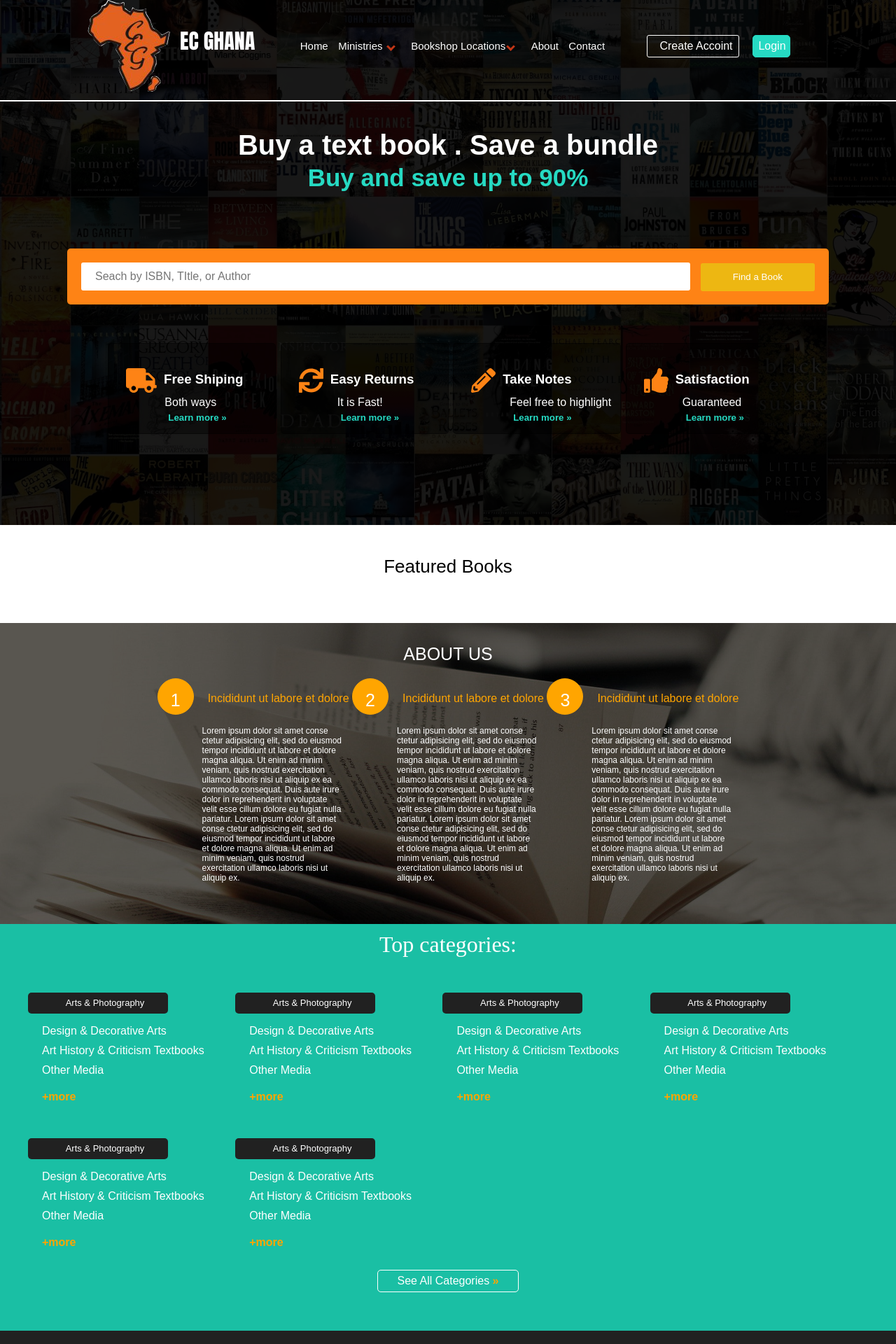
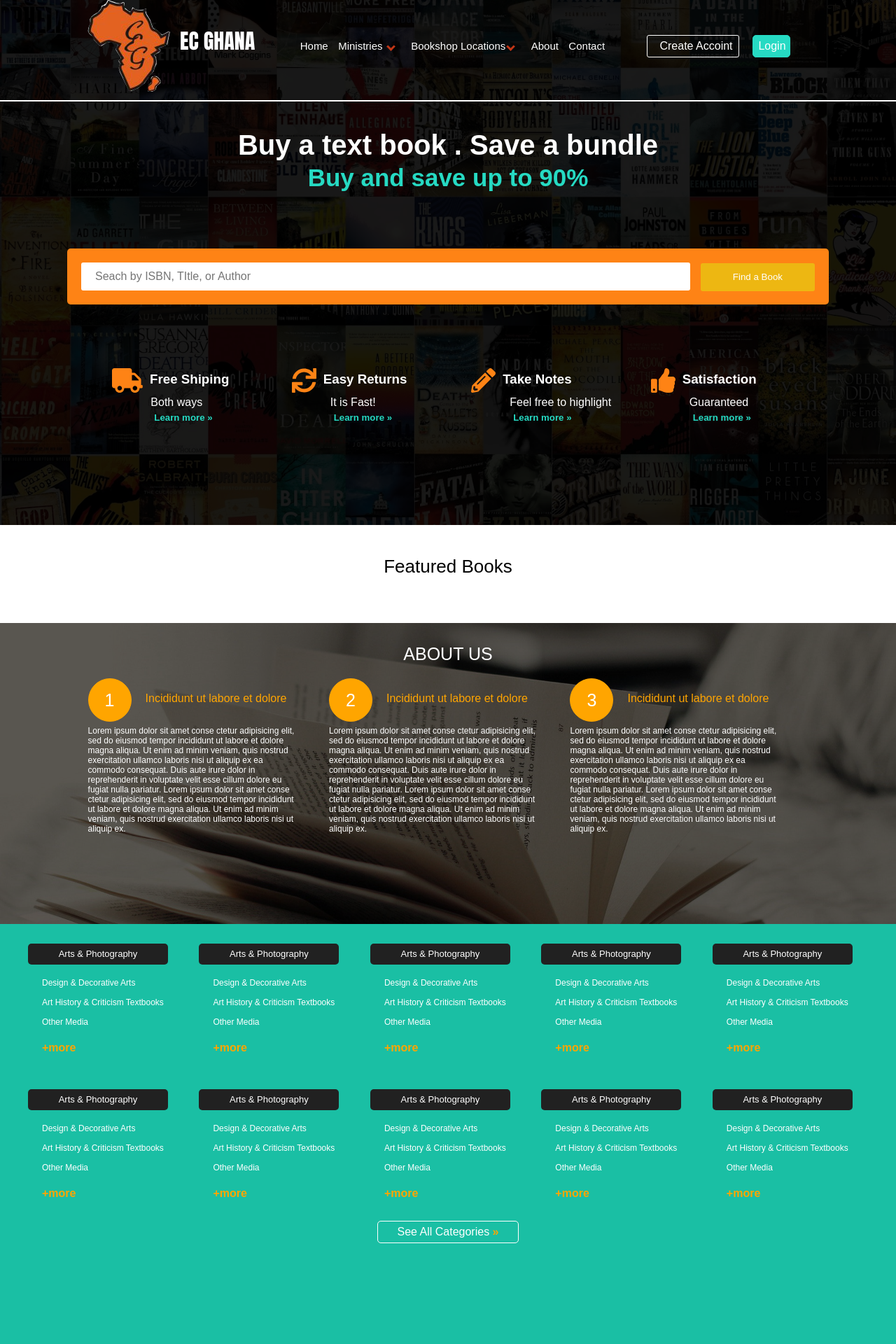
Before and after one commit to heyOnuoha/propasal-work, a PHP site: page / in a window 1280 px wide. Shown: the top 1920 px of the page at 70% size. Run offline with PHP 8.4, Linux system fonts and the light colour scheme; data that the repository does not hold is empty; some libraries are stand-ins or nearby versions.

Commit message:
Isaac changes

```diff
--- a/css/indexstyle.css
+++ b/css/indexstyle.css
@@ -123,12 +123,12 @@ animation: 3s ease-out 0s 1 slideInFromLeft;
   text-align:left;
 }
 .line{
-  background-color: rgba(0, 0, 0, 0.4);
+  background-color: rgba(0, 0, 0, 0);
   display: inline-block;
   height: 130px;
-  width: 240px;
+  width: 250px;
   color: white;
-  border:1px solid rgba(0, 0, 0, 0.4);
+  border:1px solid rgba(0, 0, 0, 0);
   padding-left: 80px;
   padding-top: 30px;
   box-sizing: border-box;
@@ -195,7 +195,7 @@ margin-bottom: 60px;
   display:inline-table;
   font-family: sans-serif;
   color: blue;
-  font-size: 10px;
+  font-size: 15px;
 }
 dl{
 
@@ -246,11 +246,12 @@ dl{
 margin-bottom: 20px;
  padding-top: 10px;
 text-align: left;
-margin}
+margin-right:30px;
+}
 .numbers
 {
-  height: 10px;
-  width: 50px;
+  height: 20px;
+  width: 60px;
   line-height: 0px;
   color: white;
   background-color: orange;
@@ -259,6 +260,8 @@ margin}
   vertical-align: middle;
   display: inline-block;
   border-radius: 100%;
+  text-align:center;
+  font-size:9px;
 
 
 }
@@ -286,6 +289,7 @@ margin}
 .cate  a{
   text-decoration: none;
   color: white;
+  font-size:12px;
 }
 .cate a:hover{
   color: orange;
@@ -366,13 +370,15 @@ color: white;
   color: white;
   width:200px;
   background-color: #212121;
-  padding-left: 20px;
   border-radius: 5px;
   float: left;
+  text-align:center;
+  font-size:16px;
 }
 #title2:hover{
-  background-color: orange
+  background-color: orange;
 }
+
 #title5{
   height: 200px;
   width: 300px;
@@ -396,7 +402,7 @@ color: white;
 }
 #aboutimage
 {
-  height: 400px;
+  height: 450px;
   width: 100%;
   position: absolute;
   -webkit-filter: brightness(35%);
@@ -569,7 +575,10 @@ text-transform: lowercase;
  overflow: hidden;
  box-sizing: border-box;
 }
-
+#bookimages{
+	height:200px;
+	width:130px;
+}
 @media only screen and (max-width:1280px){
   .container{text-align:none;}
   .wrapper{margin-left:20px;}
@@ -582,6 +591,9 @@ text-transform: lowercase;
     display: inline-block;
     text-align: left;
 
+  }
+  .categories{
+	  height:900px;
   }
   .right{
     margin-left: -10px;
@@ -603,7 +615,7 @@ text-transform: lowercase;
     text-align: center;
   }
   #para5{
-    width: 200px;
+    width: 300px;
     text-align: left;
     font-size: 12px;
     margin-top: 0px;
--- a/index.html
+++ b/index.html
@@ -6,7 +6,7 @@
     <script defer src="https://use.fontawesome.com/releases/v5.0.8/js/solid.js" integrity="sha384-+Ga2s7YBbhOD6nie0DzrZpJes+b2K1xkpKxTFFcx59QmVPaSA8c7pycsNaFwUK6l" crossorigin="anonymous"></script>
     <script defer src="https://use.fontawesome.com/releases/v5.0.8/js/fontawesome.js" integrity="sha384-7ox8Q2yzO/uWircfojVuCQOZl+ZZBg2D2J5nkpLqzH1HY0C1dHlTKIbpRz/LG23c" crossorigin="anonymous"></script>
     <link rel="stylesheet" href="https://cdnjs.cloudflare.com/ajax/libs/font-awesome/4.7.0/css/font-awesome.min.css">
-    <link rel="stylesheet" type="text/css" href="./indexstyle.css">
+    <link rel="stylesheet" type="text/css" href="./css/indexstyle.css">
     <link rel="icon" type="image/png" href="image/ecghanalogo.png" >
 <script src="https://ajax.googleapis.com/ajax/libs/jquery/3.3.1/jquery.min.js"></script>
  <script type="text/javascript" src="myjs/js.js"> </script>
--- a/index.php
+++ b/index.php
@@ -1,3 +1,4 @@
+<?php include './app/db.php'; ?>
 <!DOCTYPE html>
 <html>
   <head>
@@ -136,7 +137,7 @@
     </div >
     <div class="books">
           <?php
-          include './app/db.php';
+
           $sql = "SELECT * FROM book ORDER BY id DESC LIMIT 8";
           $result = mysqli_query($connect, $sql);
           while ($rows = mysqli_fetch_array($result)) {
@@ -144,7 +145,6 @@
             $title = $rows['title'];
             $sbn = $rows['sbn'];
             $author = $rows['author'];
-            $edition = $rows['edition'];
             $binding = $rows['binding'];
             $id = $rows['id'];
             ?>
@@ -152,7 +152,7 @@
     <div class="book" id="book" >
       <form method="POST" action="app/detail.php?action=<?php echo $id ?>">
       <i id="load"></i>
-      <img src="<?php echo "$image"; ?>" alt="book" id="bookimage">
+      <img src="<?php echo "./image/".$image; ?>" alt="book" id="bookimages">
       <p id="title"><?php echo "$title"; ?></p>
       <p>
         <dl class="det">
@@ -160,8 +160,6 @@
           <dd><?php echo "$sbn"; ?></dd><br>
           <dt>Author(s):</dt>
           <dd><?php echo "$author"; ?></dd><br>
-          <dt>Edition:</dt>
-          <dd><?php echo "$edition"; ?></dd><br>
           <dt>Binding:</dt>
           <dd><?php echo "$binding"; ?></dd><br>
         </dl>
@@ -240,6 +238,7 @@
             <p id="title2">Arts & Photography</p>
             <br>
               <br>
+
            <li> <a href="#">Design & Decorative Arts</a> </li>
            <li> <a href="#">Art History & Criticism Textbooks</a> </li>
            <li> <a href="#">Other Media</a> </li>
@@ -286,7 +285,54 @@
 
          </ul>
      </div>
+  <div class="cate">
+         <ul>
+            <p id="title2">Arts & Photography</p>
+            <br>
+              <br>
+           <li> <a href="#">Design & Decorative Arts</a> </li>
+           <li> <a href="#">Art History & Criticism Textbooks</a> </li>
+           <li> <a href="#">Other Media</a> </li>
+           <p id="more">+more</p>
 
+         </ul>
+     </div>
+	  <div class="cate">
+         <ul>
+            <p id="title2">Arts & Photography</p>
+            <br>
+              <br>
+           <li> <a href="#">Design & Decorative Arts</a> </li>
+           <li> <a href="#">Art History & Criticism Textbooks</a> </li>
+           <li> <a href="#">Other Media</a> </li>
+           <p id="more">+more</p>
+
+         </ul>
+     </div>
+	  <div class="cate">
+         <ul>
+            <p id="title2">Arts & Photography</p>
+            <br>
+              <br>
+           <li> <a href="#">Design & Decorative Arts</a> </li>
+           <li> <a href="#">Art History & Criticism Textbooks</a> </li>
+           <li> <a href="#">Other Media</a> </li>
+           <p id="more">+more</p>
+
+         </ul>
+     </div>
+	  <div class="cate">
+         <ul>
+            <p id="title2">Arts & Photography</p>
+            <br>
+              <br>
+           <li> <a href="#">Design & Decorative Arts</a> </li>
+           <li> <a href="#">Art History & Criticism Textbooks</a> </li>
+           <li> <a href="#">Other Media</a> </li>
+           <p id="more">+more</p>
+
+         </ul>
+     </div>
 
 
      <div class="seeall">
```
Also changed, not shown: app/detail.php (+7 -25 lines), css/detail.css (+8 -0 lines), image/Instincts.jpg (added), image/The-Believers-Authority.jpg (added), image/backgoung.jpg (deleted), image/backgroung.jpg (deleted), image/book1.jpg (deleted), image/book2.jpg (deleted), image/book3.jpg (deleted), image/book4.jpg (deleted).
